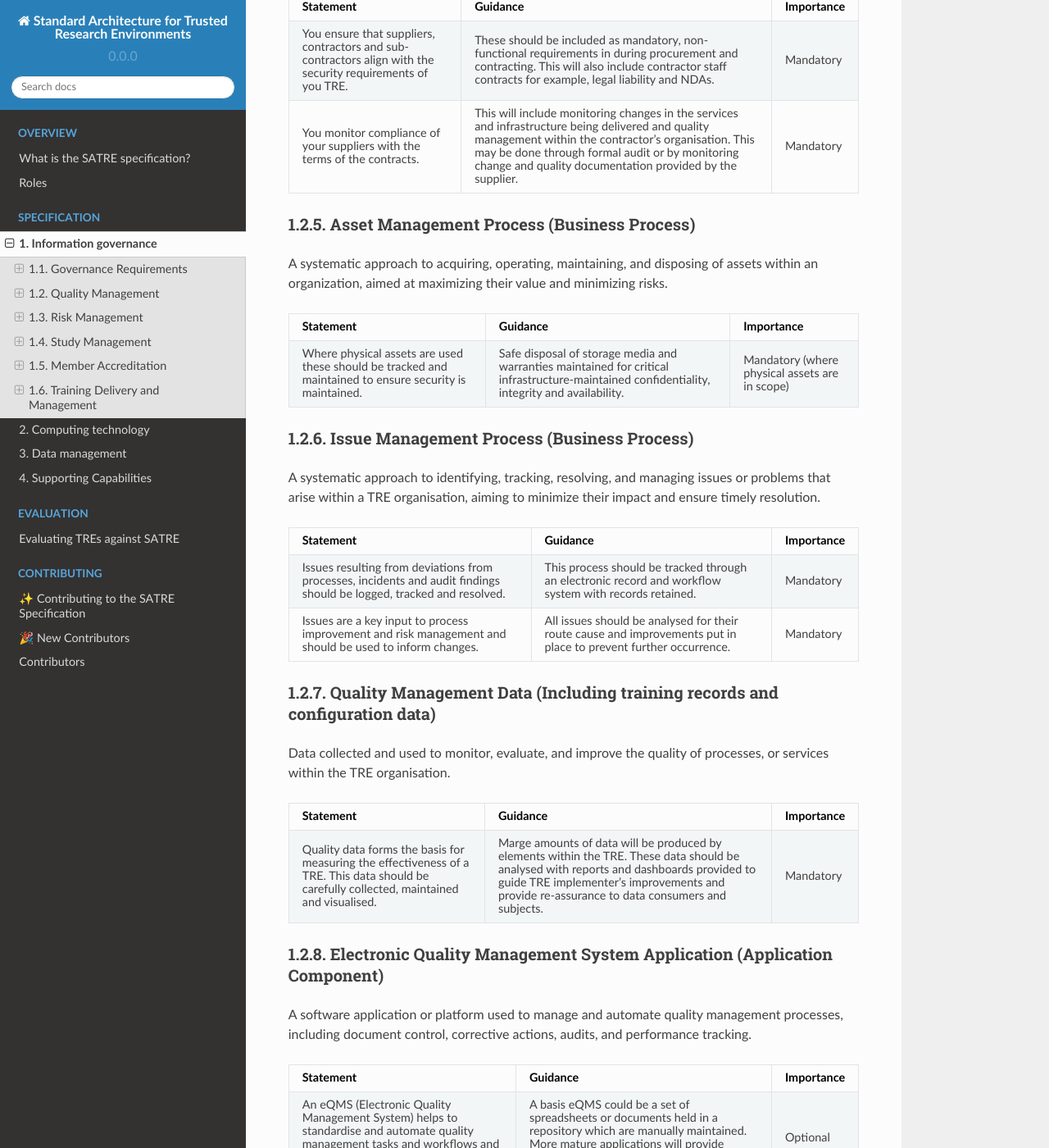
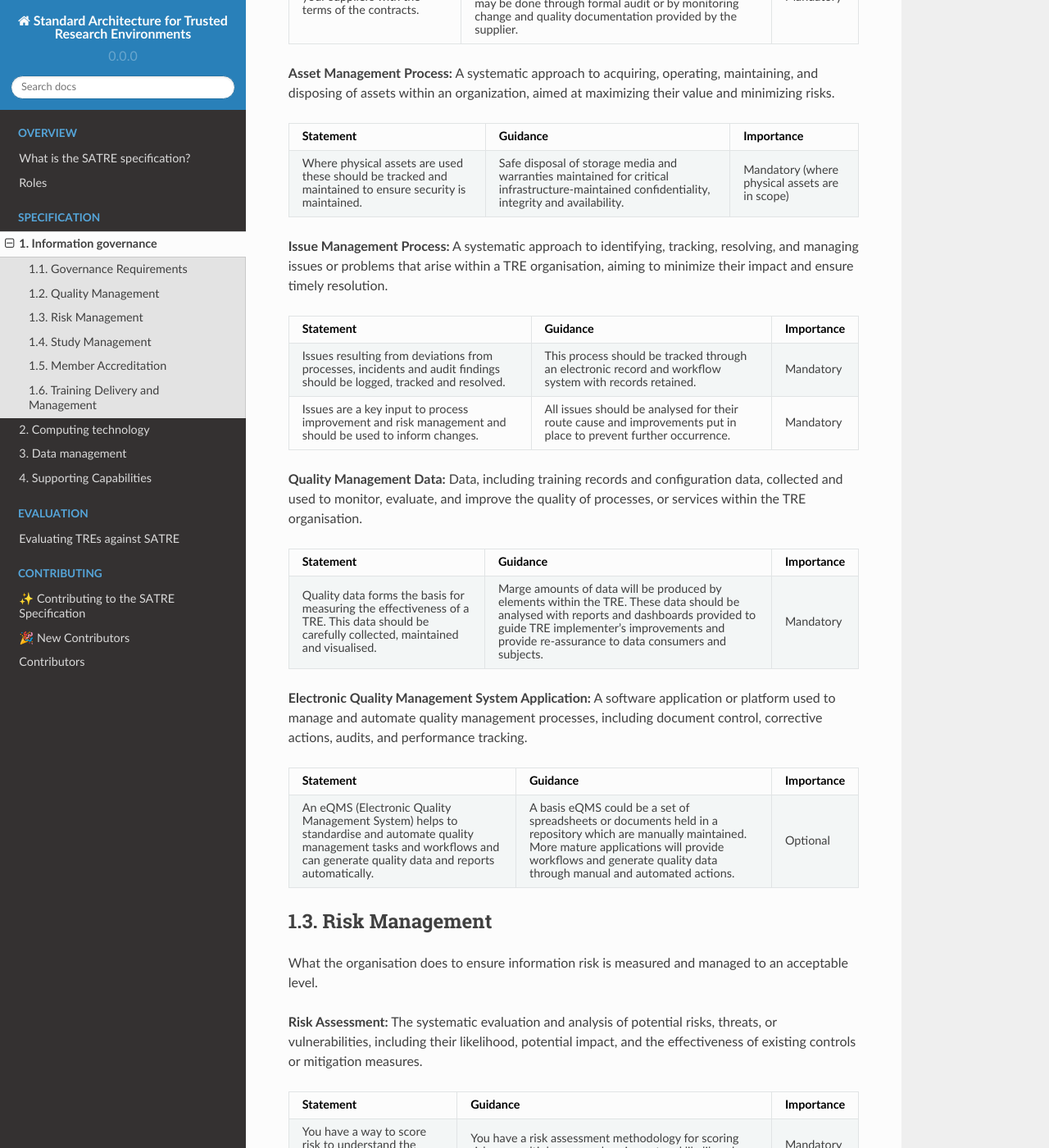
Before and after one commit to sa-tre/satre-specification, a Sphinx documentation site: the page built from docs/source/pillars/information_governance.md, in a window 1280 px wide and 1400 px high, scrolled down 2756 px. Shown: the whole window at 82% size. Built offline with Sphinx 7.4.7 and the Read the Docs theme 2.0.0, drawn with Linux system fonts in a browser that asks for light colours; some of the changed text lies outside the part shown.

Commit message:
:memo: Remove headings below capability level

````diff
--- a/docs/source/pillars/information_governance.md
+++ b/docs/source/pillars/information_governance.md
@@ -9,8 +9,6 @@
 SATRE Pillars Capability Map
 ```
 
-<!-- See all pillars of the SATRE Pillars Capability Map here: {ref}`satre_pillars` -->
-
 This pillar concerns actions taken by the TRE operator to ensure information risk is measured and managed to an acceptable level.
 
 Each TRE operator will have its own information governance requirements.
@@ -19,9 +17,7 @@ For example, some requirements will arise from national legislation such as GDPR
 
 ## Governance Requirements
 
-### Requirements Gathering and Monitoring (Business Process)
-
-The process of collecting, documenting, and managing the functional and non-functional requirements for the TRE based on the TRE organisation's goals and data assets.
+**Requirements Gathering and Monitoring:** The process of collecting, documenting, and managing the functional and non-functional requirements for the TRE based on the TRE organisation's goals and data assets.
 
 ```{list-table}
 :header-rows: 1
@@ -37,9 +33,7 @@ The process of collecting, documenting, and managing the functional and non-func
   - Mandatory
 ```
 
-### Controls (Business Process)
-
-Measures, safeguards, or mechanisms implemented to manage or mitigate risks and ensure the integrity, confidentiality, availability, and reliability of systems, processes, or data.
+**Controls:** Measures, safeguards, or mechanisms implemented to manage or mitigate risks and ensure the integrity, confidentiality, availability, and reliability of systems, processes, or data.
 
 ```{list-table}
 :header-rows: 1
@@ -53,9 +47,7 @@ Measures, safeguards, or mechanisms implemented to manage or mitigate risks and
   - Mandatory
 ```
 
-### Resource Allocation (Business Process)
-
-The process of assigning, distributing, and managing resources (such as personnel, finances, equipment, or time) within the TRE organisation to meet objectives and priorities effectively.
+**Resource Allocation:** The process of assigning, distributing, and managing resources (such as personnel, finances, equipment, or time) within the TRE organisation to meet objectives and priorities effectively.
 
 ```{list-table}
 :header-rows: 1
@@ -69,20 +61,15 @@ The process of assigning, distributing, and managing resources (such as personne
   - Mandatory
 ```
 
-<!-- ###	Standards and Controls -->
-
-<!-- ### Information Security Management System Scope -->
-
 ## Quality Management
 
 What the organisation does to measure and control quality of processes, documentation and outputs.
 
-### Document and SOP Management (Business Process)
+**Document and SOP Management:** Creating, organising, updating, and controlling documents and Standard Operating Procedures (SOPs) within the TRE organisation.
 
 ```{list-table}
 :header-rows: 1
 :name: tab-ig-quality-management
-
 
 * - Statement
   - Guidance
@@ -95,9 +82,7 @@ What the organisation does to measure and control quality of processes, document
   - Mandatory
 ```
 
-### Quality Management Reporting (Business Process)
-
-The generation and dissemination of reports or dashboards that provide insights and metrics on the performance and effectiveness of quality management processes and activities.
+**Quality Management Reporting:** The generation and dissemination of reports or dashboards that provide insights and metrics on the performance and effectiveness of quality management processes and activities.
 
 ```{list-table}
 :header-rows: 1
@@ -111,9 +96,7 @@ The generation and dissemination of reports or dashboards that provide insights
   - Mandatory
 ```
 
-### Internal Audit (Business Process)
-
-An independent evaluation process within the TRE organisation that assesses and improves its internal controls, risk management, and governance.
+**Internal Audit:** An independent evaluation process within the TRE organisation that assesses and improves its internal controls, risk management, and governance.
 
 ```{list-table}
 :header-rows: 1
@@ -130,9 +113,7 @@ An independent evaluation process within the TRE organisation that assesses and
   - Mandatory
 ```
 
-### Supplier Management and Monitoring (Business Process)
-
-A structured approach to managing and monitoring relationships with external suppliers, vendors and contractors, including selection, contract management and compliance oversight.
+**Supplier Management and Monitoring:** A structured approach to managing and monitoring relationships with external suppliers, vendors and contractors, including selection, contract management and compliance oversight.
 
 ```{list-table}
 :header-rows: 1
@@ -151,9 +132,7 @@ A structured approach to managing and monitoring relationships with external sup
   - Mandatory
 ```
 
-### Asset Management Process (Business Process)
-
-A systematic approach to acquiring, operating, maintaining, and disposing of assets within an organization, aimed at maximizing their value and minimizing risks.
+**Asset Management Process:** A systematic approach to acquiring, operating, maintaining, and disposing of assets within an organization, aimed at maximizing their value and minimizing risks.
 
 ```{list-table}
 :header-rows: 1
@@ -167,9 +146,7 @@ A systematic approach to acquiring, operating, maintaining, and disposing of ass
   - Mandatory (where physical assets are in scope)
 ```
 
-### Issue Management Process (Business Process)
-
-A systematic approach to identifying, tracking, resolving, and managing issues or problems that arise within a TRE organisation, aiming to minimize their impact and ensure timely resolution.
+**Issue Management Process:** A systematic approach to identifying, tracking, resolving, and managing issues or problems that arise within a TRE organisation, aiming to minimize their impact and ensure timely resolution.
 
 ```{list-table}
 :header-rows: 1
@@ -186,9 +163,7 @@ A systematic approach to identifying, tracking, resolving, and managing issues o
   - Mandatory
 ```
 
-### Quality Management Data (Including training records and configuration data)
-
-Data collected and used to monitor, evaluate, and improve the quality of processes, or services within the TRE organisation.
+**Quality Management Data:** Data, including training records and configuration data, collected and used to monitor, evaluate, and improve the quality of processes, or services within the TRE organisation.
 
 ```{list-table}
 :header-rows: 1
@@ -202,9 +177,7 @@ Data collected and used to monitor, evaluate, and improve the quality of process
   - Mandatory
 ```
 
-### Electronic Quality Management System Application (Application Component)
-
-A software application or platform used to manage and automate quality management processes, including document control, corrective actions, audits, and performance tracking.
+**Electronic Quality Management System Application:** A software application or platform used to manage and automate quality management processes, including document control, corrective actions, audits, and performance tracking.
 
 ```{list-table}
 :header-rows: 1
@@ -223,9 +196,7 @@ A software application or platform used to manage and automate quality managemen
 
 What the organisation does to ensure information risk is measured and managed to an acceptable level.
 
-### Risk Assessment (Process)
-
-The systematic evaluation and analysis of potential risks, threats, or vulnerabilities, including their likelihood, potential impact, and the effectiveness of existing controls or mitigation measures.
+**Risk Assessment:** The systematic evaluation and analysis of potential risks, threats, or vulnerabilities, including their likelihood, potential impact, and the effectiveness of existing controls or mitigation measures.
 
 ```{list-table}
 :header-rows: 1
@@ -242,9 +213,7 @@ The systematic evaluation and analysis of potential risks, threats, or vulnerabi
   - Mandatory
 ```
 
-### Risk Treatment (Business Process)
-
-The selection and implementation of strategies, controls, or measures to manage or mitigate identified risks, such as risk avoidance, risk transfer, risk reduction, or risk acceptance.
+**Risk Treatment:** The selection and implementation of strategies, controls, or measures to manage or mitigate identified risks, such as risk avoidance, risk transfer, risk reduction, or risk acceptance.
 
 ```{list-table}
 :header-rows: 1
@@ -258,9 +227,7 @@ The selection and implementation of strategies, controls, or measures to manage
   - Mandatory
 ```
 
-### Risk Ownership (Business Process)
-
-The assignment of responsibility and accountability to individuals or entities for managing and mitigating specific risks within the TRE organisation.
+**Risk Ownership:** The assignment of responsibility and accountability to individuals or entities for managing and mitigating specific risks within the TRE organisation.
 
 ```{list-table}
 :header-rows: 1
@@ -281,9 +248,7 @@ The assignment of responsibility and accountability to individuals or entities f
 
 What the organisation does to create and maintain research projects and work packages within the TRE.
 
-### Study Onboarding (Business Process)
-
-The process of onboarding or initiating a research study, including setting up necessary infrastructure, obtaining approvals, and defining protocols or methodologies.
+**Study Onboarding:** The process of onboarding or initiating a research study, including setting up necessary infrastructure, obtaining approvals, and defining protocols or methodologies.
 
 ```{list-table}
 :header-rows: 1
@@ -297,9 +262,7 @@ The process of onboarding or initiating a research study, including setting up n
   - Mandatory
 ```
 
-### Compliance Checking (Business Process)
-
-The act of verifying and ensuring adherence to applicable laws, regulations, standards, or internal policies within the TRE organisation.
+**Compliance Checking:** The act of verifying and ensuring adherence to applicable laws, regulations, standards, or internal policies within the TRE organisation.
 
 ```{list-table}
 :header-rows: 1
@@ -317,9 +280,7 @@ The act of verifying and ensuring adherence to applicable laws, regulations, sta
   - Mandatory
 ```
 
-### Study Closure (Business process)
-
-The formal conclusion of a research study or project, including final data analysis, reporting, documentation, and archiving.
+**Study Closure:** The formal conclusion of a research study or project, including final data analysis, reporting, documentation, and archiving.
 
 ```{list-table}
 :header-rows: 1
@@ -333,9 +294,7 @@ The formal conclusion of a research study or project, including final data analy
   - Mandatory
 ```
 
-### Study Management Portal (Application Component)
-
-An online platform that provides centralised access to manage research studies including onboarding studies, control of access and administration of compliance tasks.
+**Study Management Portal:** An online platform that provides centralised access to manage research studies including onboarding studies, control of access and administration of compliance tasks.
 
 ```{list-table}
 :header-rows: 1
@@ -350,9 +309,7 @@ An online platform that provides centralised access to manage research studies i
   - Optional
 ```
 
-### Data Asset Register (Business Data Object)
-
-A database or other electronic record that documents and manages information about the TRE organisation's data assets, including their characteristics, ownership, usage, and other relevant details.
+**Data Asset Register:** A database or other electronic record that documents and manages information about the TRE organisation's data assets, including their characteristics, ownership, usage, and other relevant details.
 
 ```{list-table}
 :header-rows: 1
@@ -368,9 +325,7 @@ A database or other electronic record that documents and manages information abo
   - Mandatory
 ```
 
-### Study Register (Business Data Object)
-
-A centralised record or database that tracks and manages information about research studies and projects.
+**Study Register:** A centralised record or database that tracks and manages information about research studies and projects.
 
 ```{list-table}
 :header-rows: 1
@@ -386,13 +341,9 @@ A centralised record or database that tracks and manages information about resea
 
 ## Member Accreditation
 
-Ability to ensure that people with access to data are identified correctly and they are suitably qualified.
+Ability to ensure that people with access to data are correctly identified and they are suitably qualified.
 
-<!-- ### Federation Foundation Services (Group) -->
-
-### Identity Verification (Business Process)
-
-The process of confirming or authenticating the identity of individuals or entities, often through the verification of personal information, credentials, or biometric data.
+**Identity Verification:** The process of confirming or authenticating the identity of individuals or entities, often through the verification of personal information, credentials, or biometric data.
 
 ```{list-table}
 :header-rows: 1
@@ -406,9 +357,7 @@ The process of confirming or authenticating the identity of individuals or entit
   - Mandatory
 ```
 
-### User Onboarding
-
-The process of introducing and integrating researchers and data consumers onto a TRE's systems, processes, including training, access provisioning, and orientation.
+**User Onboarding:** The process of introducing and integrating researchers and data consumers onto a TRE's systems, processes, including training, access provisioning, and orientation.
 
 ```{list-table}
 :header-rows: 1
@@ -422,9 +371,7 @@ The process of introducing and integrating researchers and data consumers onto a
   - Mandatory
 ```
 
-### Identity and Access Management Services (Application Services)
-
-Govern and control user identities, access privileges, authentication, and authorization within an organisation.
+**Identity and Access Management Services:** Govern and control user identities, access privileges, authentication, and authorization within an organisation.
 
 ```{list-table}
 :header-rows: 1
@@ -441,9 +388,7 @@ Govern and control user identities, access privileges, authentication, and autho
   - Mandatory
 ```
 
-### Authentication Application (Application Component)
-
-A software system that verifies and validates the identities of users or entities accessing a system through multifactor authentication.
+**Authentication Application:** A software system that verifies and validates the identities of users or entities accessing a system through multifactor authentication.
 
 ```{list-table}
 :header-rows: 1
@@ -477,9 +420,7 @@ Characteristics or attributes associated with a user's identity, such as usernam
 
 Ability to deliver, track and maintain adequate training levels to ensure competence of all people within the TRE organisation.
 
-### Curriculum Creation and Management (Business Process)
-
-The process of designing, developing, and managing educational curricula, courses through training needs analysis for required competency.
+**Curriculum Creation and Management:** The process of designing, developing, and managing educational curricula, courses through training needs analysis for required competency.
 
 ```{list-table}
 :header-rows: 1
@@ -502,9 +443,7 @@ The process of designing, developing, and managing educational curricula, course
   - Mandatory
 ```
 
-### Certification Management (Business Process)
-
-The process of managing and overseeing certifications or qualifications held by individuals or entities, including tracking expiry dates, renewals, and compliance requirements.
+**Certification Management:** The process of managing and overseeing certifications or qualifications held by individuals or entities, including tracking expiry dates, renewals, and compliance requirements.
 
 ```{list-table}
 :header-rows: 1
@@ -525,9 +464,7 @@ The process of managing and overseeing certifications or qualifications held by
   - Mandatory
 ```
 
-### Learning Management System (Application Component)
-
-A software platform or application that facilitates the administration, delivery, and tracking of educational or training programs, often including course materials, assessments, and learner progress tracking.
+**Learning Management System:** A software platform or application that facilitates the administration, delivery, and tracking of educational or training programs, often including course materials, assessments, and learner progress tracking.
 
 ```{list-table}
 :header-rows: 1
````
Also changed, not shown: other parts of docs/source/pillars/information_governance.md (+2 -6 lines).
